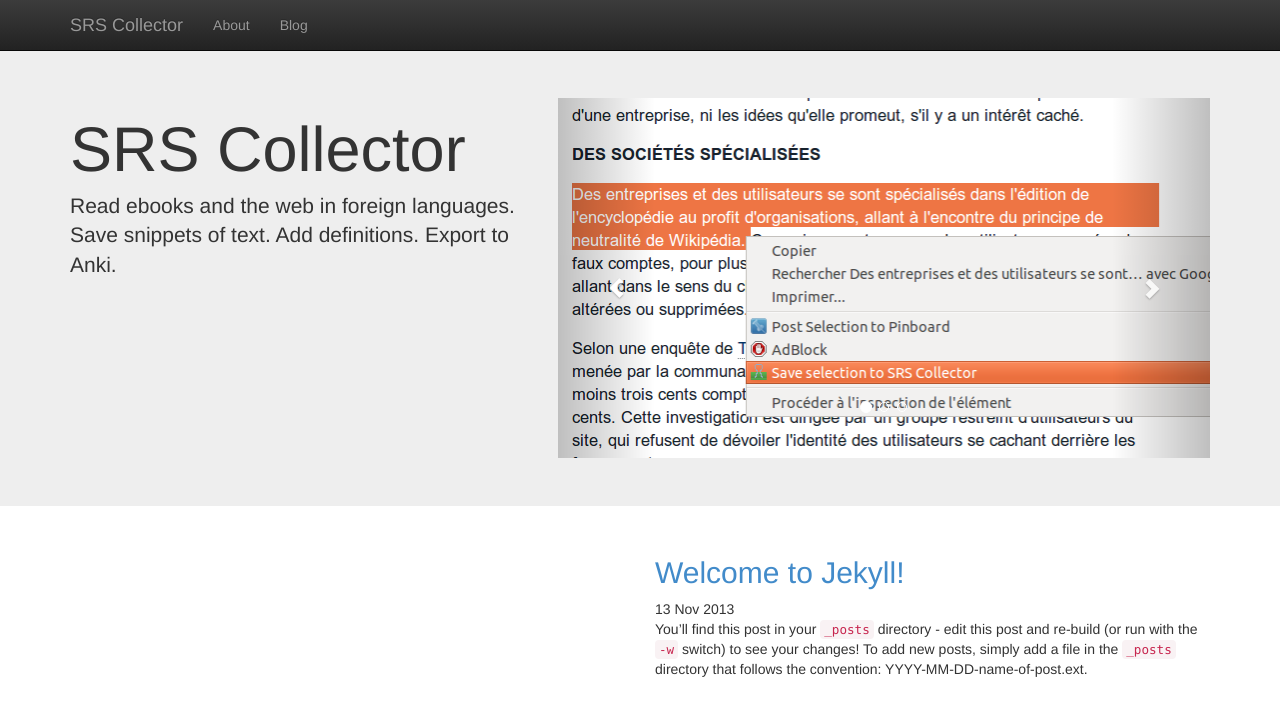
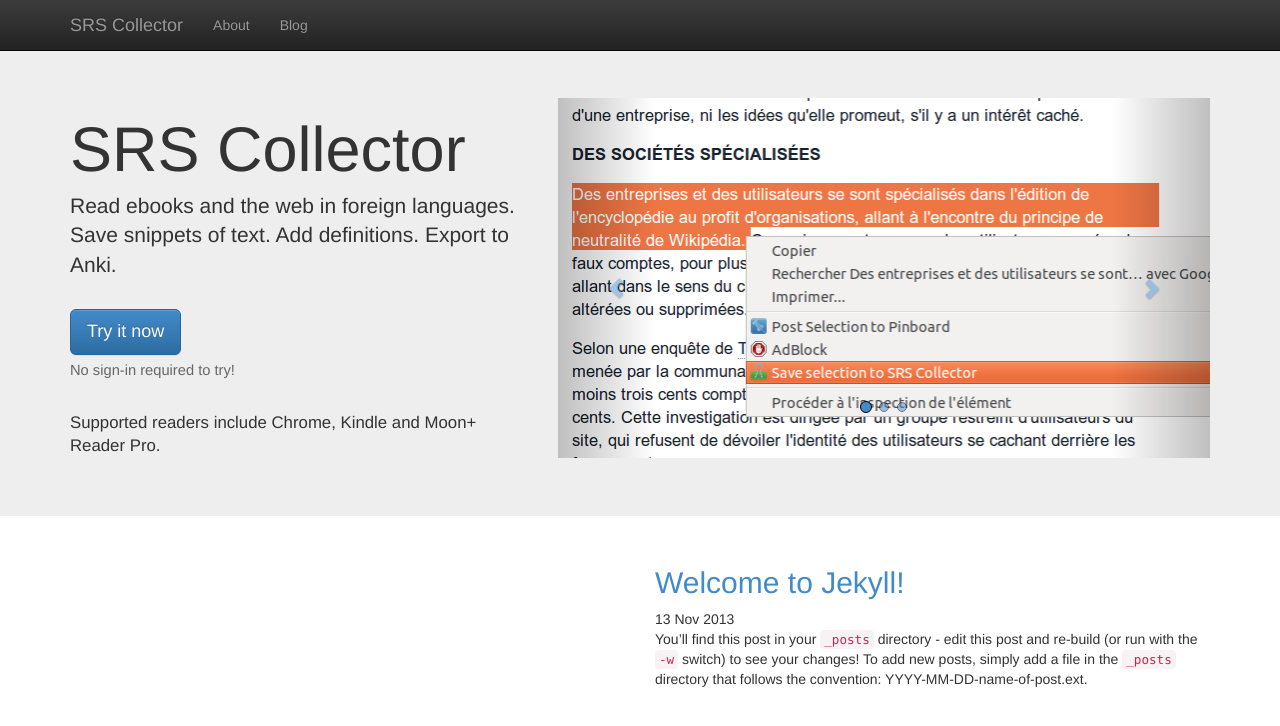
Before and after one commit to kiddsoftware/srscollector, a Jekyll site: the page built from index.html, in a window 1280 px wide. Shown: the top 726 px of the page. Built offline with Jekyll 4.4.1, drawn with Linux system fonts in a browser that asks for light colours; nearby versions of some CDN libraries; Markdown is read by kramdown in place of the engine named in the settings.

Commit message:
Work on about page some more

```diff
--- a/css/site.css
+++ b/css/site.css
@@ -2,3 +2,39 @@
   padding-top: 50px;
   padding-bottom: 20px;
 }
+
+.carousel-indicators li {
+  border: 1px solid black;
+  background-color: #428bca;
+  opacity: 0.5;
+}
+
+.carousel-indicators .active {
+  background-color: #428bca;
+  opacity: 1.0;
+}
+
+.carousel-control {
+  color: #428bca;
+  opacity: 0.5;
+}
+
+.carousel-control:hover {
+  color: #428bca;
+}
+
+.details {
+  font-size: 80%;
+}
+
+.action-btn {
+  margin-top: 30px;
+  display: block;
+}
+
+.trigger-text {
+  margin-top: 5px;
+  margin-bottom: 30px;
+  font-size: 70%;
+  color: #666;
+}
--- a/index.html
+++ b/index.html
@@ -8,6 +8,13 @@
         <h1>SRS Collector</h1>
         <p>Read ebooks and the web in foreign languages.  Save snippets of
         text. Add definitions. Export to Anki.</p>
+
+        <button type="button" class="btn btn-primary btn-lg action-btn">Try it
+        now</button>
+        <p class="trigger-text">No sign-in required to try!</p>
+
+        <p class="details">Supported readers include Chrome, Kindle and
+        Moon+ Reader Pro.</p>
       </div>
       <div class="col-md-7">
         <div id="slides" class="carousel slide" data-ride="carousel">
```
